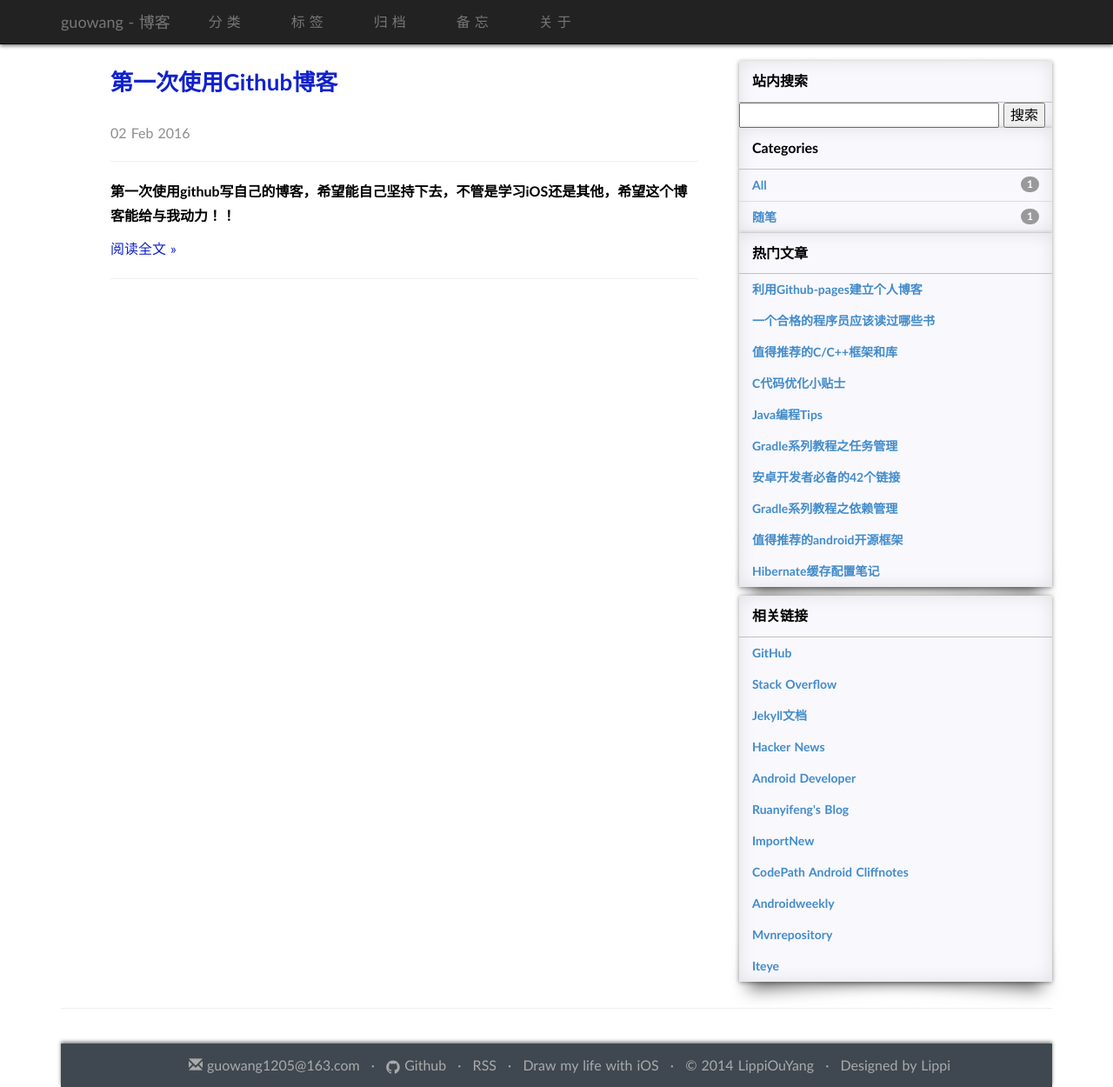
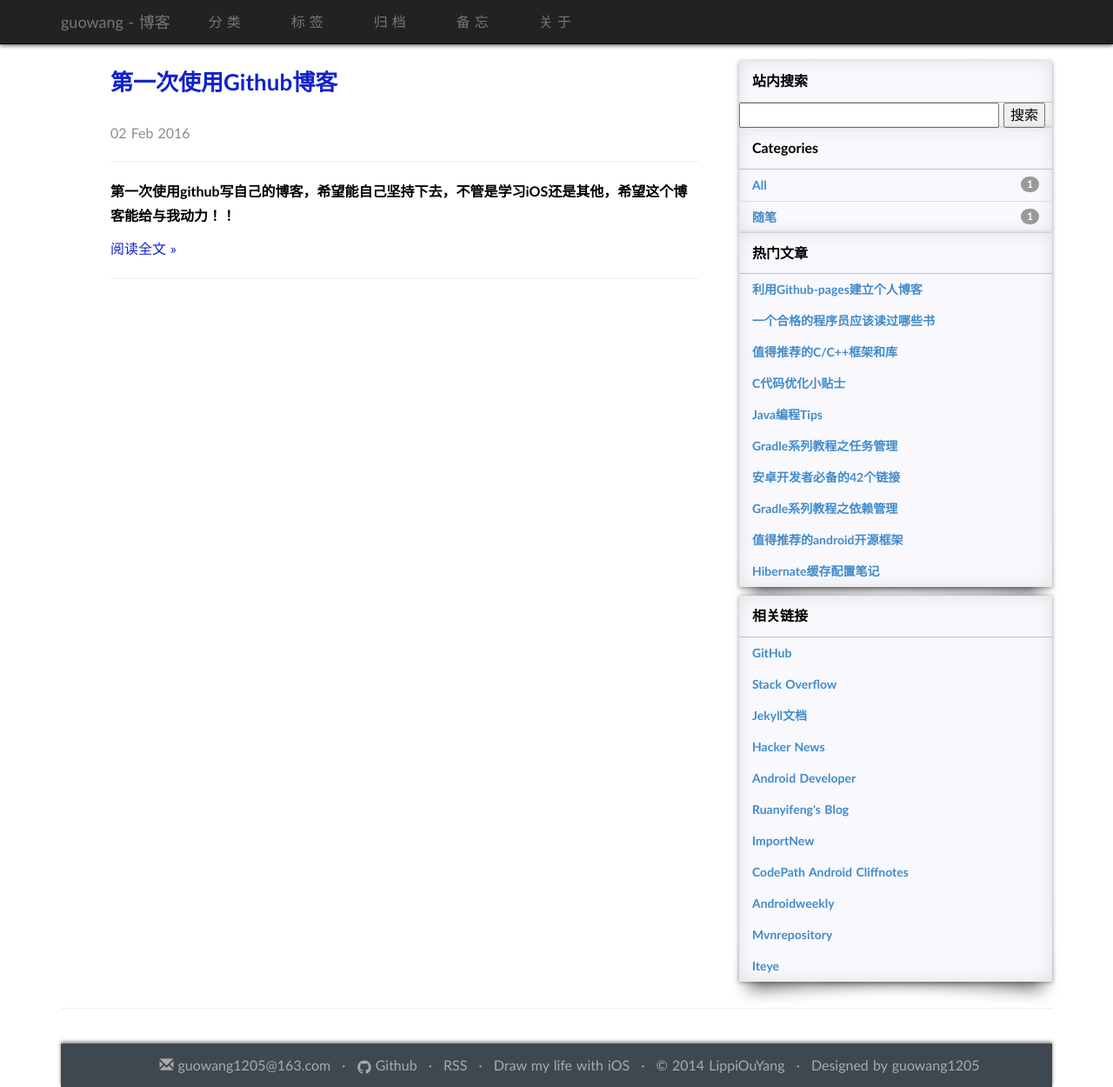
Before and after one commit to guowang1205/guowang1205.github.io, a Jekyll site: the page built from index.html, in a window 1280 px wide and 1250 px high. Shown: the whole window at 87% size. Built offline with Jekyll 4.4.1, drawn with Linux system fonts in a browser that asks for light colours; some web fonts are replaced; the list of posts is cut into pages by our own code; comment, search, counter and statistics services are not loaded.

Commit message:
修改版权

```diff
--- a/_includes/copyright.html
+++ b/_includes/copyright.html
@@ -23,7 +23,7 @@
           <span class="point"> · </span>
           <span>&copy; 2014 LippiOuYang</span>
           <span class="point"> · </span>
-          <span>Designed by <a href="https://github.com/LippiOuYang">Lippi</a></span>
+          <span>Designed by <a href="https://github.com/guowang1205">guowang1205</a></span>
 
       </div>
     </div>
```
